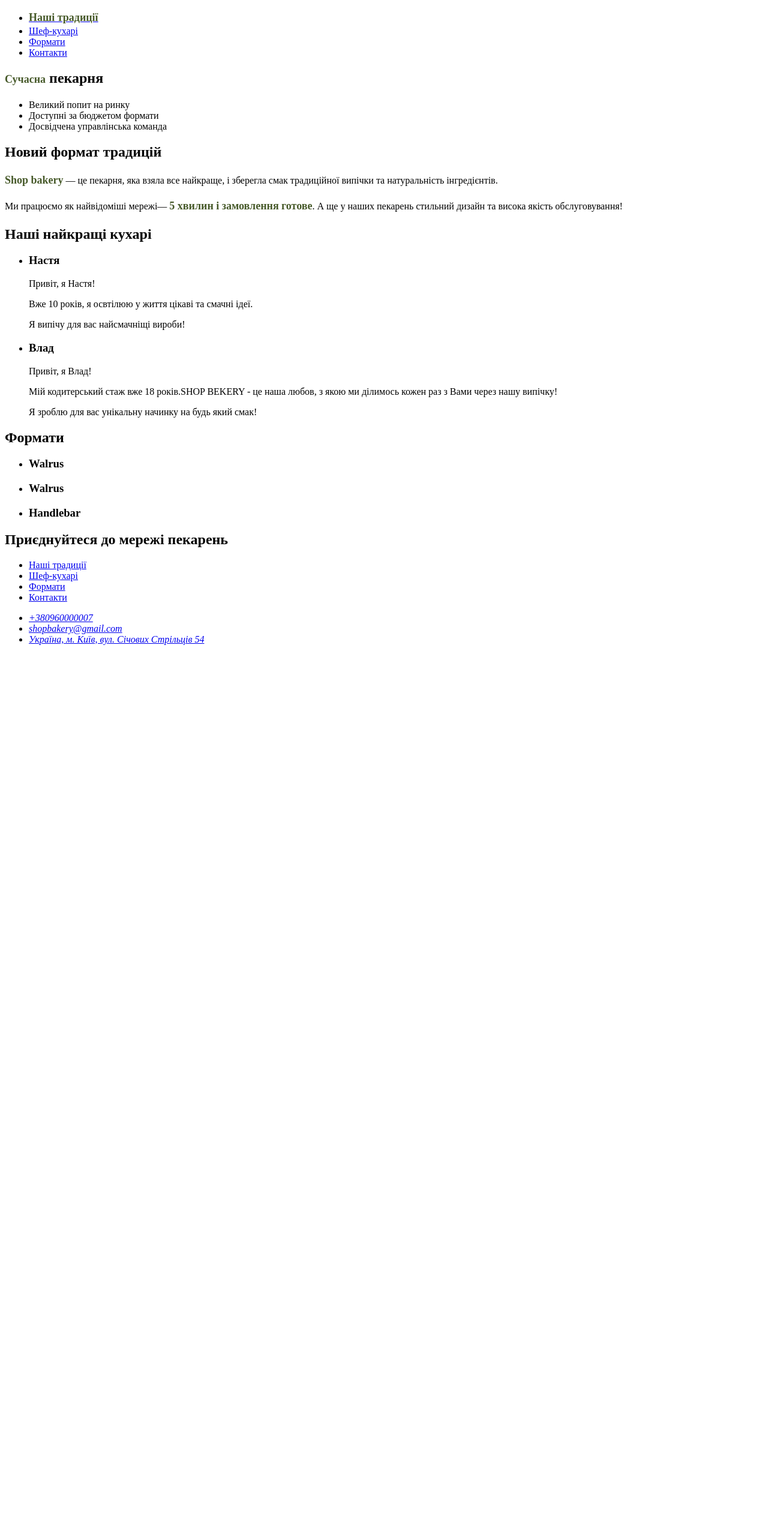
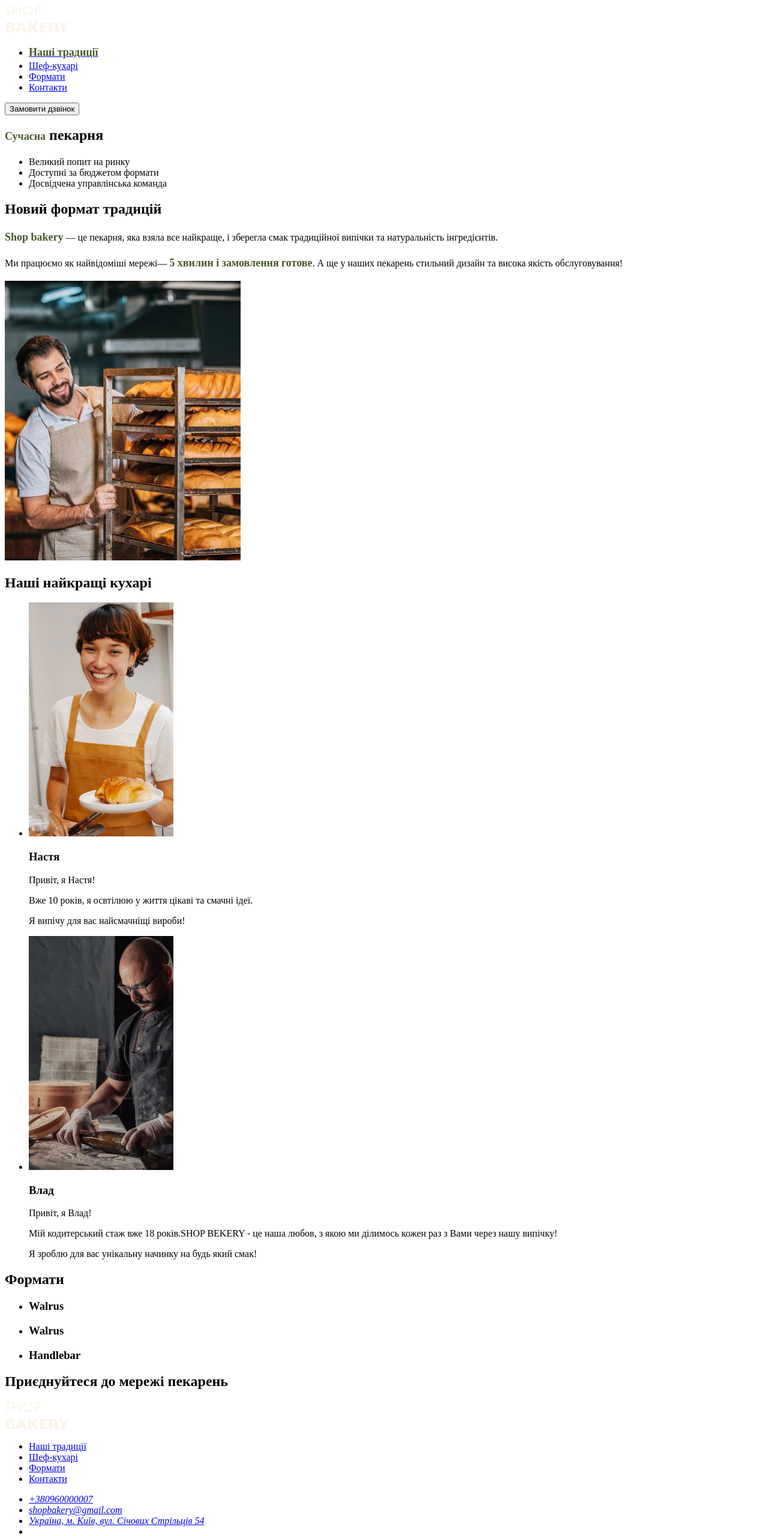
Before and after one commit to ZakalataMax/genius_test, a plain HTML site: page index.html in a window 1280 px wide. Shown: the top 2560 px of the page at 60% size. Before the commit the page ends 1091 px from the top, so only its background shows below. Drawn offline with Linux system fonts and the light colour scheme.

Commit message:
max1907
по колхозному

```diff
--- a/index.html
+++ b/index.html
@@ -10,7 +10,9 @@
   <body>
     <header>
       <nav>
-        <a href="#"><!--logo--></a>
+        <a href="#">
+          <img src="./images/logo.svg" alt="Логотип сучасної пекарні" />
+        </a>
         <ul>
           <li>
             <a href="#"><span class="green">Наші традиції</span></a>
@@ -20,7 +22,7 @@
           <li><a href="#">Контакти</a></li>
         </ul>
       </nav>
-      <!-- button -->
+      <button type="button">Замовити дзвінок</button>
     </header>
     <main>
       <section>
@@ -43,12 +45,17 @@
           <span class="green">5 хвилин і замовлення готове</span>. А ще у наших
           пекарень стильний дизайн та висока якість обслуговування!
         </p>
+        <img
+          src="./images/baker-man.jpg"
+          alt="Чоловік пекар посміхається на батони"
+        />
       </section>
       <section>
         <h2>Наші найкращі кухарі</h2>
         <ul>
           <li>
             <article>
+              <img src="./images/baker-nastya.jpg" alt="Жінка пекар Настя" />
               <h3>Настя</h3>
               <p>Привіт, я Настя!</p>
               <p>Вже 10 років, я освтілюю у життя цікаві та смачні ідеї.</p>
@@ -57,6 +64,7 @@
           </li>
           <li>
             <article>
+              <img src="./images/baker-vlad.jpg" alt="Чоловік пекар Влад" />
               <h3>Влад</h3>
               <p>Привіт, я Влад!</p>
               <p>
@@ -94,7 +102,9 @@
     </main>
     <footer>
       <nav>
-        <a href="#"><!--logo--></a>
+        <a href="#">
+          <img src="./images/logo.svg" alt="Логотип сучасної пекарні" />
+        </a>
         <ul>
           <li>
             <a href="#">Наші традиції</a>
@@ -107,9 +117,27 @@
       <address>
         <ul>
           <li><a href="tel:+380960000007">+380960000007</a></li>
-          <li><a href="#">shopbakery@gmail.com</a></li>
-          <li><a href="#">Україна, м. Київ, вул. Січових Стрільців 54</a></li>
+          <li>
+            <a href="mailto:shopbakery@gmail.com">shopbakery@gmail.com</a>
+          </li>
+          <li>
+            <a href="https://maps.app.goo.gl/zDR1itTS7b97MXX78" target="_blank">
+              Україна, м. Київ, вул. Січових Стрільців 54</a
+            >
+          </li>
+          <li>
+            <a href="#">
+              <!--facebook icon-->
+            </a>
+          </li>
+          <li>
+            <a href="#">
+              <!--Instagtram icon-->
+            </a>
+          </li>
         </ul>
+        <a href="#" target="_blank">Політика конфіденційності</a>
+        <p>© 2022 Дані захищені</p>
       </address>
     </footer>
   </body>
```
Also changed, not shown: images/baker-man.jpg (added), images/baker-nastya.jpg (added), images/baker-vlad.jpg (added), images/logo.svg (added).
